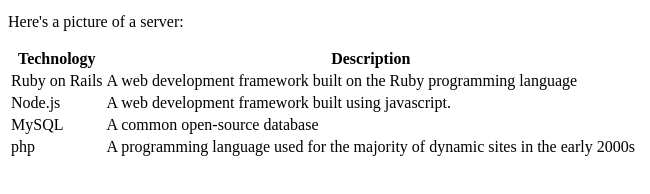
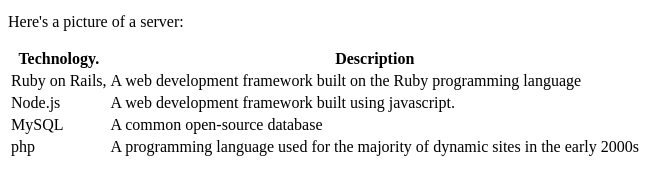
Before and after one commit to nasiakanel/clg-vodafoneproject, a plain HTML site: page index.html in a window 1280 px wide. Shown: the part 594-788 px from the top of the page, 0-650 px from the left. Drawn offline with Linux system fonts and the light colour scheme.

Commit message:
changes
ena komma

```diff
--- a/index.html
+++ b/index.html
@@ -32,10 +32,10 @@
 
 <table class= 'table'>
 <tr>
-  <th> Technology</th>
+  <th> Technology.</th>
    <th> Description</th>
  </tr>
- <tr> <td> Ruby on Rails </td> <td> A web development framework built on the Ruby programming language</td></tr>
+ <tr> <td> Ruby on Rails, </td> <td> A web development framework built on the Ruby programming language</td></tr>
  <tr>
    <td> Node.js</td> <td>A web development framework built using javascript. </td></tr>
    <tr> <td> MySQL</td> <td> A common open-source database</td></tr>
```
